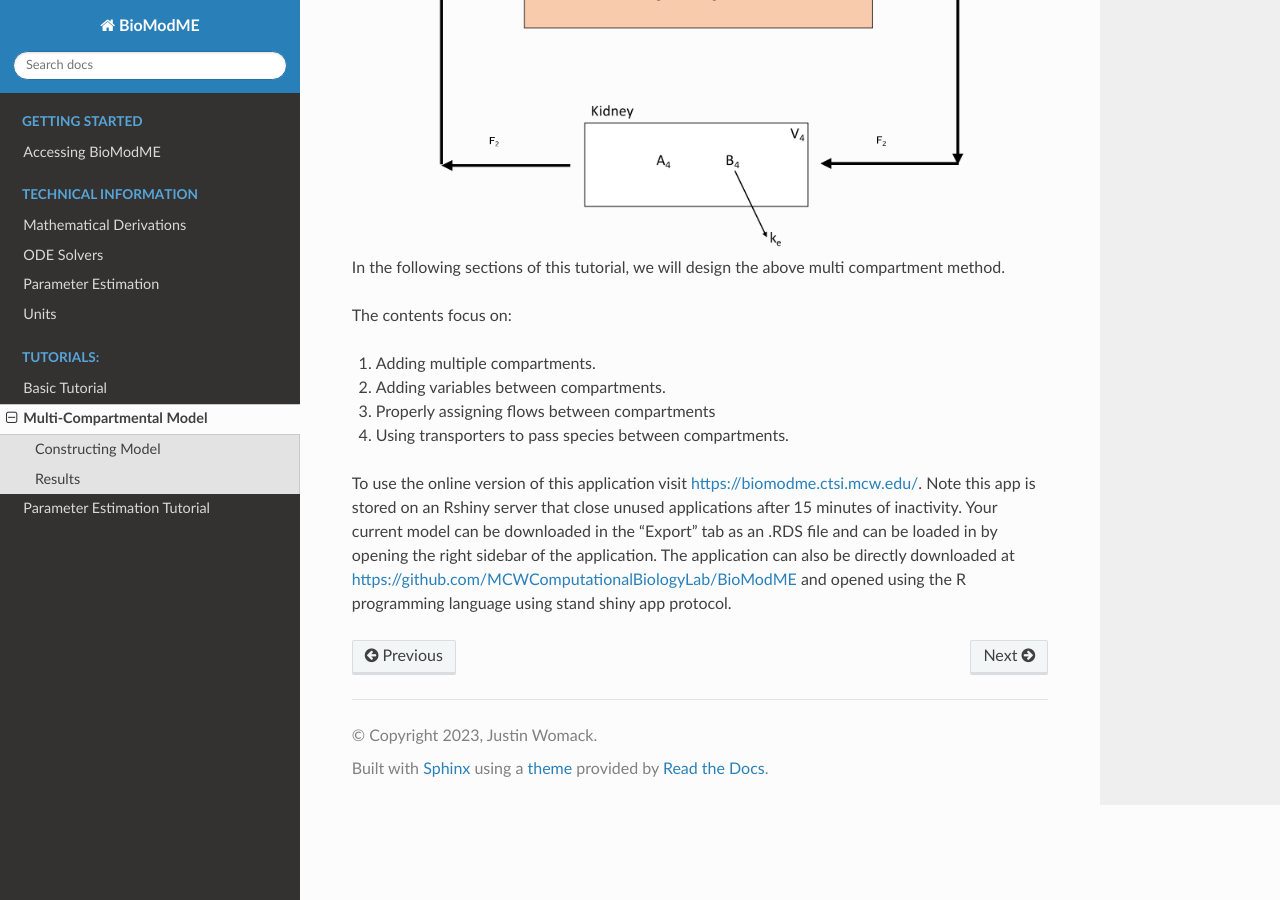
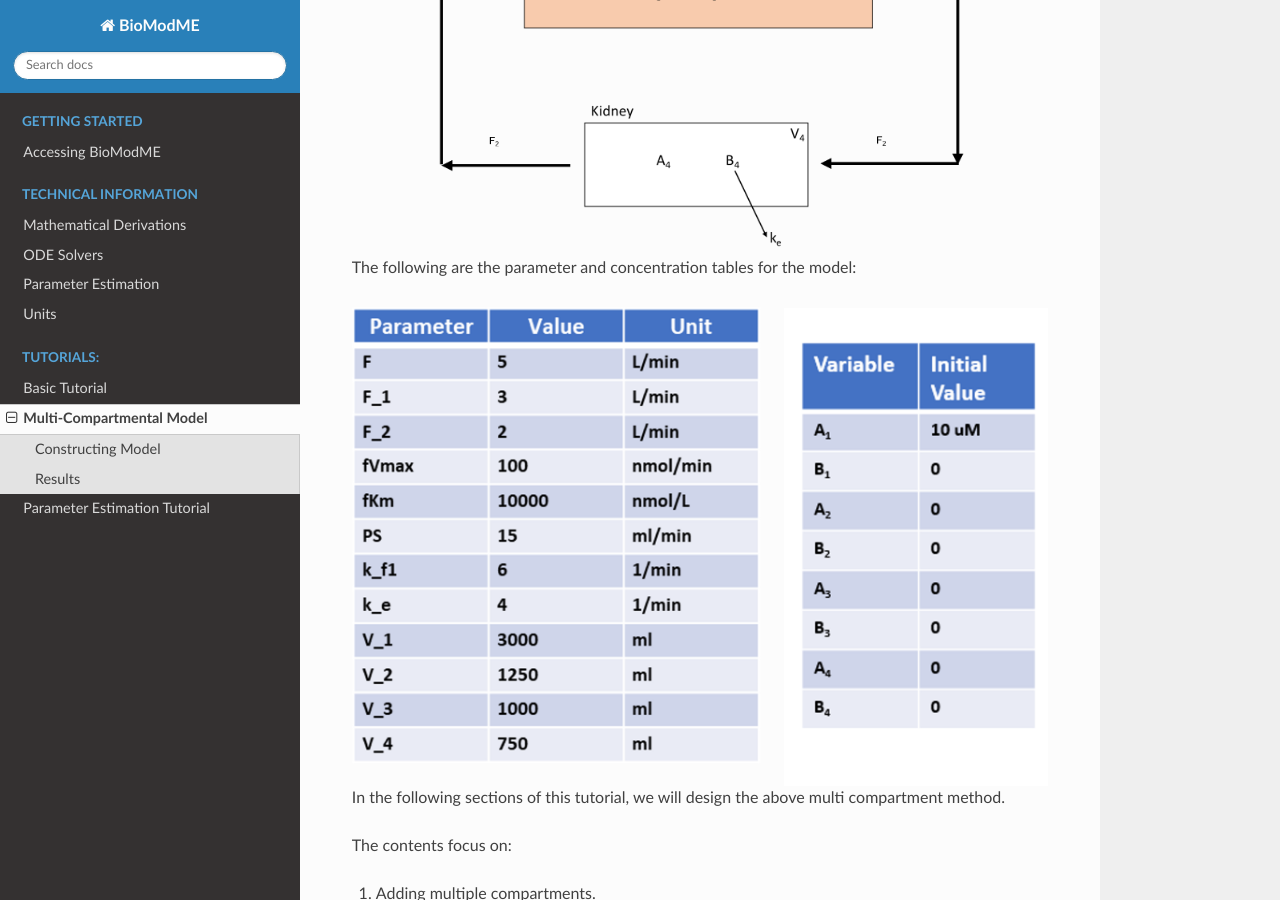
Before and after one commit to Jwomack7512-bio/BobTheBuilder, a Sphinx documentation site: the page built from docs/pages/tutorial_mc_index.rst, in a window 1280 px wide and 900 px high, scrolled down 644 px. Built offline with Sphinx 7.4.7 and the Read the Docs theme 2.0.0, drawn with Linux system fonts in a browser that asks for light colours; pages that are not in the unit, such as notebooks, are missing from menus.

Commit message:
doc: added par table to mc tut

```diff
--- a/docs/pages/tutorial_mc_index.rst
+++ b/docs/pages/tutorial_mc_index.rst
@@ -16,6 +16,12 @@ excreted from the blood region via a linear process with a rate constant ke
 .. figure:: tutorial_mc/images/flow_diagram.png
     :scale: 40%
     :align: center
+
+The following are the parameter and concentration tables for the model:
+
+.. figure:: tutorial_mc/images/information_tables.png
+    :align: center
+
 
 In the following sections of this tutorial, we will design the above
 multi compartment method.
```
Also changed, not shown: docs/pages/tutorial_mc/images/information_tables.png (added).
